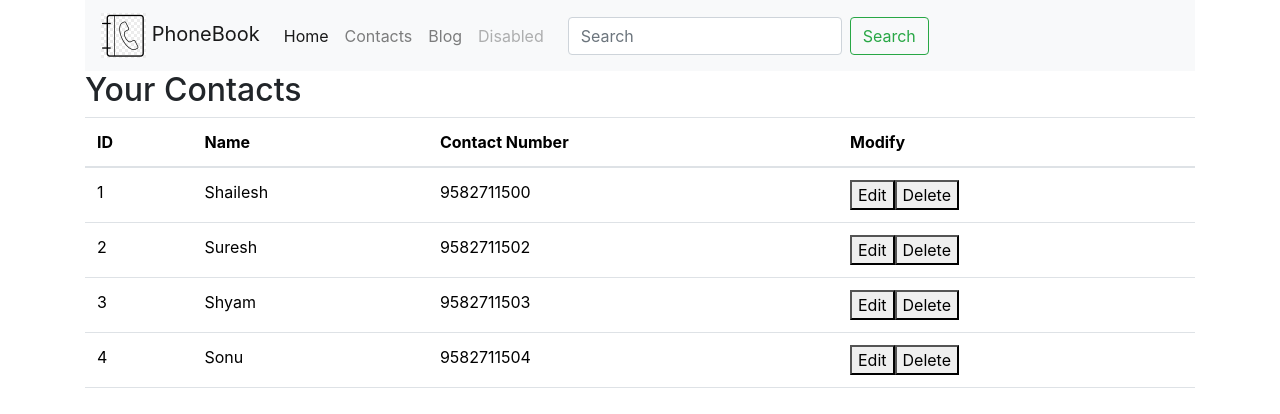
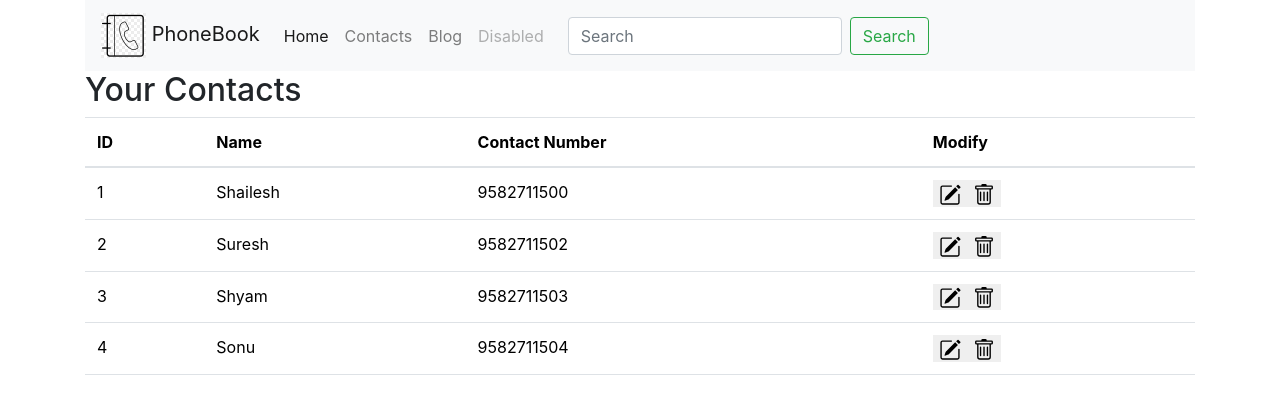
Before and after one commit to thakurshailesh/ngPhoneBook, an Angular app: page /contacts in a window 1280 px wide. Shown: the top 414 px of the page. Built offline with nearby package versions, Linux system fonts and the light colour scheme; data requests are answered from the project's data file.

Commit message:
styled contactlist

```diff
--- a/src/app/contact/list-contact/list-contact.component.html
+++ b/src/app/contact/list-contact/list-contact.component.html
@@ -1,6 +1,6 @@
 <div class="container">
     <h2>Your Contacts</h2>
-    <table class="table">
+    <table class="table table-hover">
         <thead>
             <tr>
                 <th scope="col">ID</th>
@@ -16,8 +16,26 @@
                 <td>{{contact?.name}}</td>
                 <td>{{contact?.contactNumber}}</td>
                 <td>
-                    <button>Edit</button>
-                    <button>Delete</button>
+                    <button style="border:none; margin: 1 rem;">
+                        <svg xmlns="http://www.w3.org/2000/svg" width="22" height="22" fill="currentColor"
+                            class="bi bi-pencil-square" viewBox="0 0 16 16">
+                            <path
+                                d="M15.502 1.94a.5.5 0 0 1 0 .706L14.459 3.69l-2-2L13.502.646a.5.5 0 0 1 .707 0l1.293 1.293zm-1.75 2.456-2-2L4.939 9.21a.5.5 0 0 0-.121.196l-.805 2.414a.25.25 0 0 0 .316.316l2.414-.805a.5.5 0 0 0 .196-.12l6.813-6.814z" />
+                            <path fill-rule="evenodd"
+                                d="M1 13.5A1.5 1.5 0 0 0 2.5 15h11a1.5 1.5 0 0 0 1.5-1.5v-6a.5.5 0 0 0-1 0v6a.5.5 0 0 1-.5.5h-11a.5.5 0 0 1-.5-.5v-11a.5.5 0 0 1 .5-.5H9a.5.5 0 0 0 0-1H2.5A1.5 1.5 0 0 0 1 2.5v11z" />
+                        </svg>
+                    </button>
+
+                    <button style="border:none; margin-right: 1 rem;">
+                        <svg xmlns="http://www.w3.org/2000/svg" width="22" height="22" fill="currentColor"
+                            class="bi bi-trash" viewBox="0 0 16 16">
+                            <path
+                                d="M5.5 5.5A.5.5 0 0 1 6 6v6a.5.5 0 0 1-1 0V6a.5.5 0 0 1 .5-.5zm2.5 0a.5.5 0 0 1 .5.5v6a.5.5 0 0 1-1 0V6a.5.5 0 0 1 .5-.5zm3 .5a.5.5 0 0 0-1 0v6a.5.5 0 0 0 1 0V6z" />
+                            <path fill-rule="evenodd"
+                                d="M14.5 3a1 1 0 0 1-1 1H13v9a2 2 0 0 1-2 2H5a2 2 0 0 1-2-2V4h-.5a1 1 0 0 1-1-1V2a1 1 0 0 1 1-1H6a1 1 0 0 1 1-1h2a1 1 0 0 1 1 1h3.5a1 1 0 0 1 1 1v1zM4.118 4 4 4.059V13a1 1 0 0 0 1 1h6a1 1 0 0 0 1-1V4.059L11.882 4H4.118zM2.5 3V2h11v1h-11z" />
+                        </svg>
+                    </button>
+
                 </td>
             </tr>
         </tbody>
```
